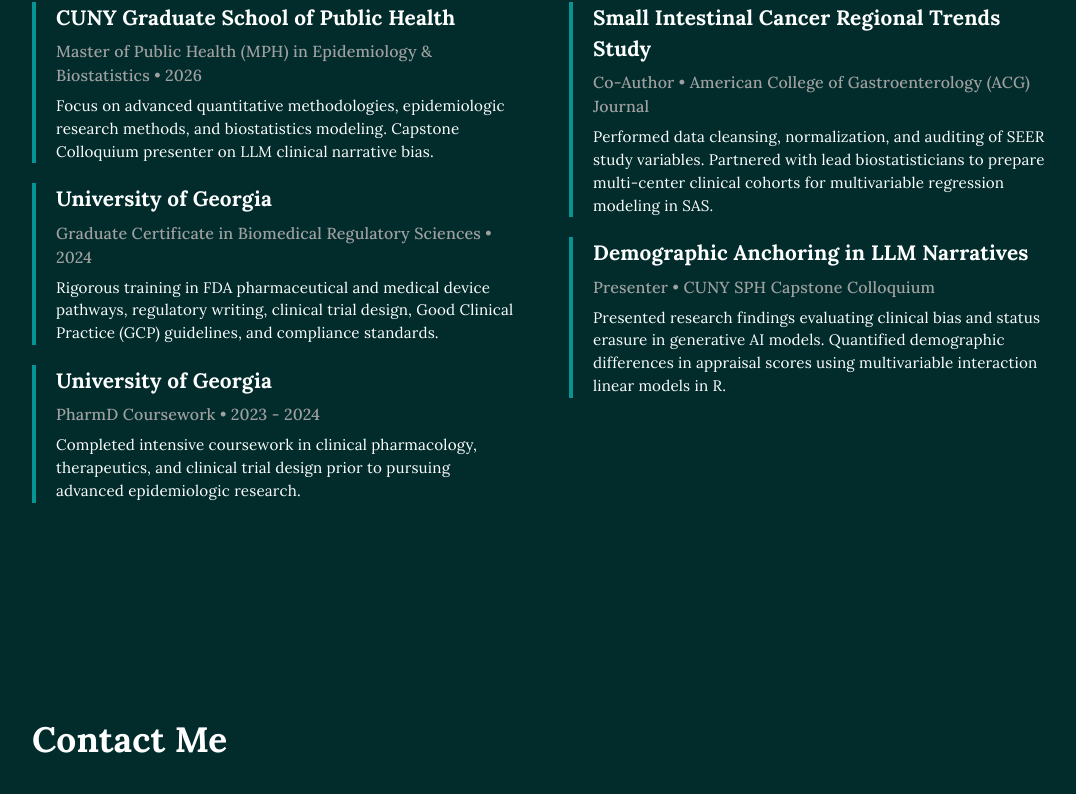
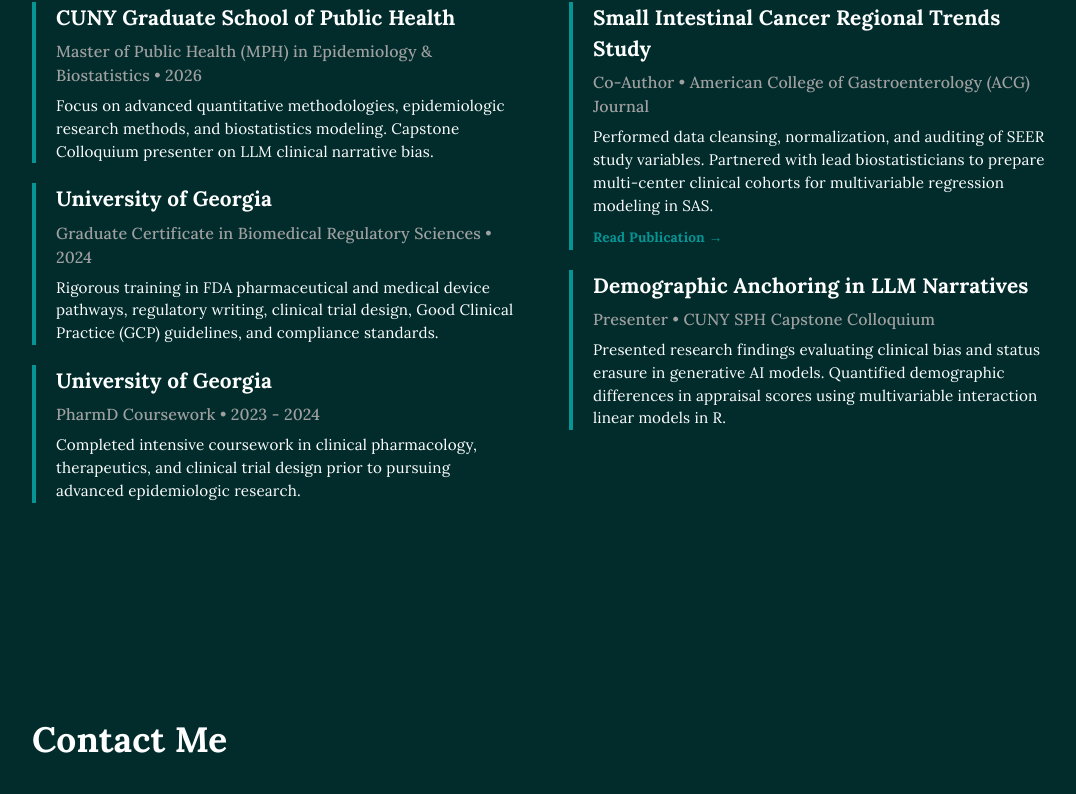
Before and after one commit to shreyuumapathy/shreyuumapathy.github.io, a React (Create React App) app: page / in a window 1280 px wide. Shown: the part 5253-6047 px from the top of the page, without its empty margins (96-1172 px from the left). Built offline with nearby package versions, Linux system fonts and the light colour scheme.

Commit message:
Link Small Intestinal Cancer publication to official ACG journal

```diff
--- a/src/components/Education.tsx
+++ b/src/components/Education.tsx
@@ -34,9 +34,39 @@
           <h1 style={{ marginBottom: '30px' }}>Research & Publications</h1>
 
           <div className="publication-card">
-            <h3>Small Intestinal Cancer Regional Trends Study</h3>
+            <a
+              href="https://journals.lww.com/ajg/fulltext/10.14309/01.ajg.0000779028.58257.b2~s1374minority-and-womens-health-disparities-small-intestinal"
+              target="_blank"
+              rel="noreferrer"
+              style={{ textDecoration: 'none' }}
+            >
+              <h3
+                style={{ cursor: 'pointer' }}
+                onMouseOver={(e) => (e.currentTarget.style.textDecoration = 'underline')}
+                onMouseOut={(e) => (e.currentTarget.style.textDecoration = 'none')}
+              >
+                Small Intestinal Cancer Regional Trends Study
+              </h3>
+            </a>
             <h4>Co-Author • American College of Gastroenterology (ACG) Journal</h4>
             <p>Performed data cleansing, normalization, and auditing of SEER study variables. Partnered with lead biostatisticians to prepare multi-center clinical cohorts for multivariable regression modeling in SAS.</p>
+            <a
+              href="https://journals.lww.com/ajg/fulltext/10.14309/01.ajg.0000779028.58257.b2~s1374minority-and-womens-health-disparities-small-intestinal"
+              target="_blank"
+              rel="noreferrer"
+              style={{
+                display: 'inline-block',
+                marginTop: '10px',
+                color: '#069494',
+                fontWeight: 'bold',
+                fontSize: '0.85rem',
+                textDecoration: 'none'
+              }}
+              onMouseOver={(e) => (e.currentTarget.style.textDecoration = 'underline')}
+              onMouseOut={(e) => (e.currentTarget.style.textDecoration = 'none')}
+            >
+              Read Publication →
+            </a>
           </div>
 
           <div className="publication-card">
```
